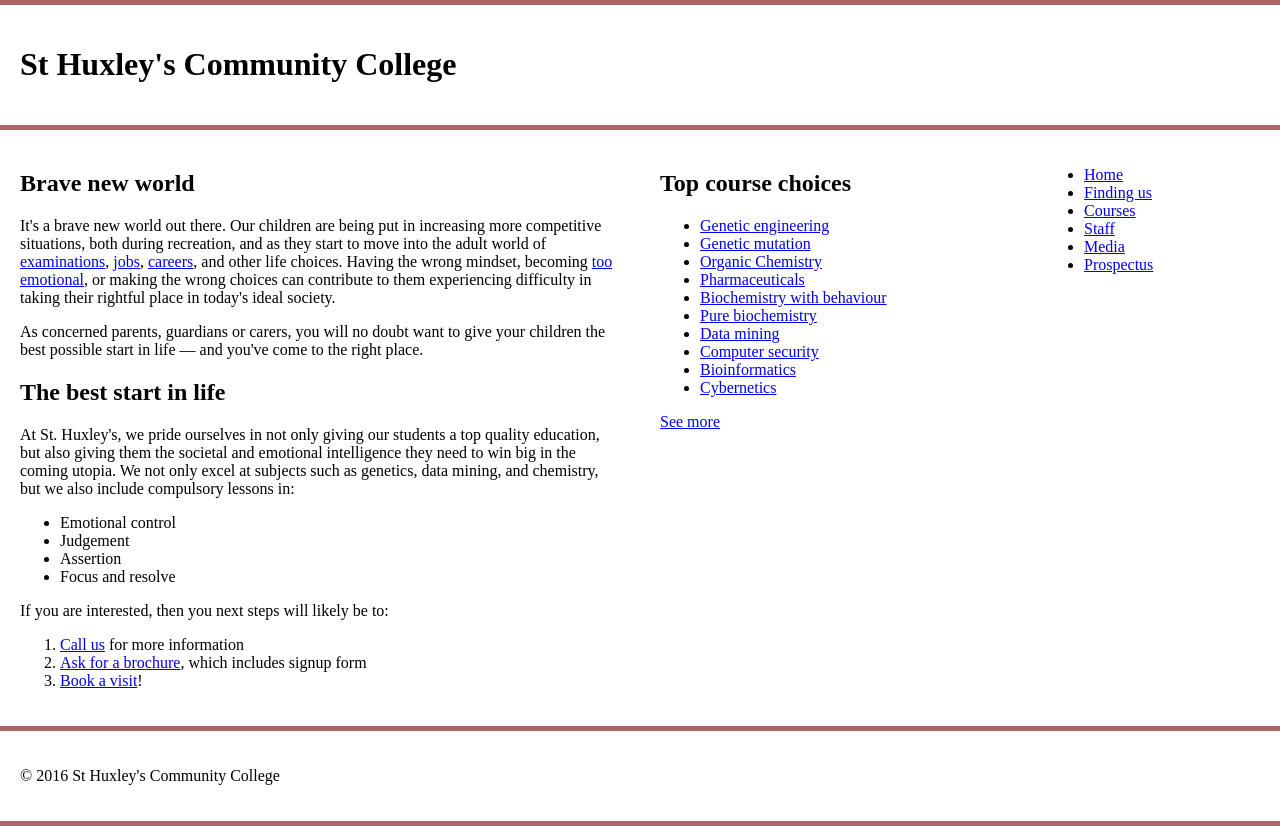
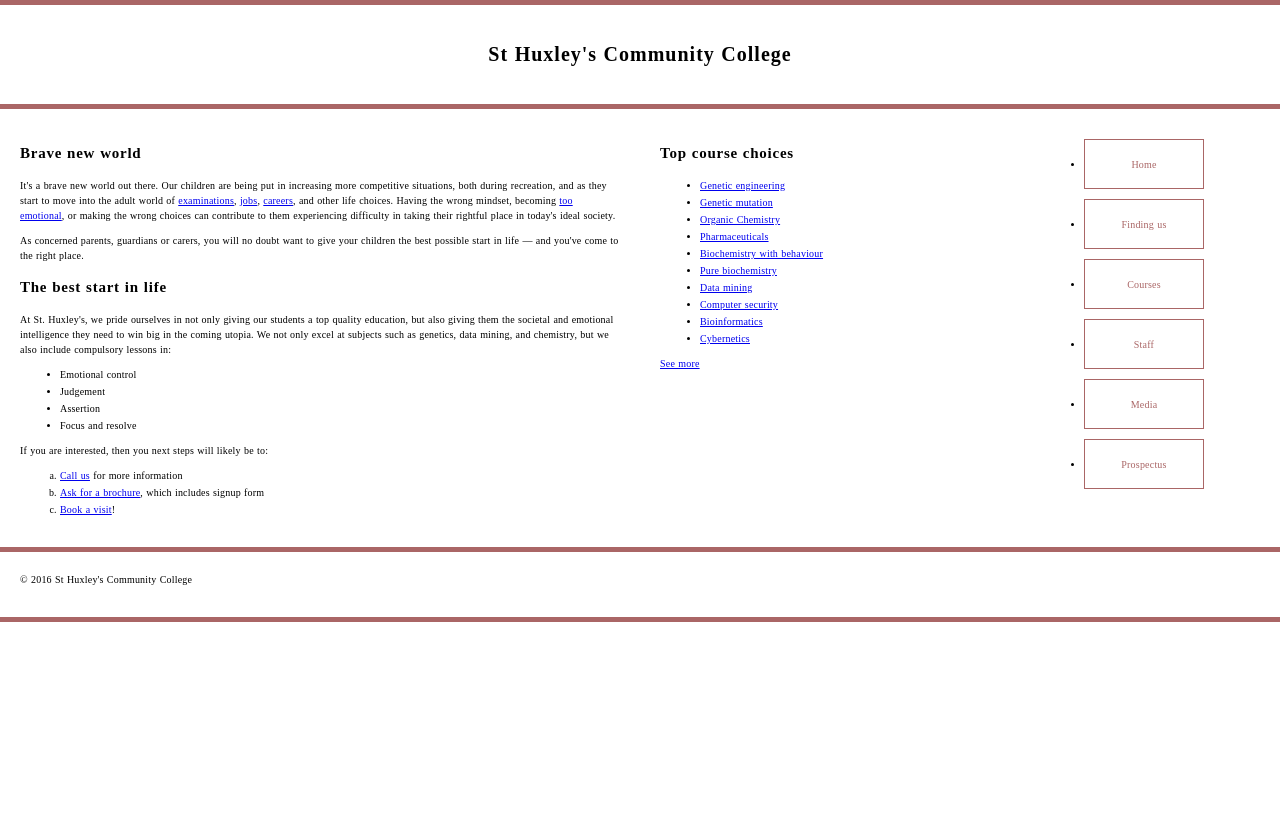
Before and after one commit to PratigMgr/pratigMgr.github.io, a PHP site: the page made by Lab 3/Part 3/index.html in a window 1280 px wide. After the commit the page ends 622 px from the top, so only its background shows below. Run offline with PHP 8.4, Linux system fonts and the light colour scheme.

Commit message:
Update style.css file Lab 3 Part 3
Include and update selector like html, @font-face, h1, h2, a:hover, a:focus, link a::after,  p, ol, ul.design, ul.buttons and many other to create the webpage according to instruction.

```diff
--- a/Lab 3/Part 3/css/style.css
+++ b/Lab 3/Part 3/css/style.css
@@ -4,10 +4,17 @@
   box-sizing: border-box;
 }
 
+html{
+  font-size: 10px;
+}
 body {
   margin: 0 auto;
   min-width: 1000px;
   max-width: 1400px;
+  font-family: "SlabRegular";
+  line-height: 1.6;
+  letter-spacing: 0.02em;
+  word-spacing: 0.05em;
 }
 
 /* Layout */
@@ -25,6 +32,9 @@ aside {
 nav {
   float: left;
   width: 20%;
+  background-color: solid #a66;
+  border: 5px solid solid #a66;
+  padding: 25px 20px;
 }
 
 footer {
@@ -42,4 +52,94 @@ header, footer {
   border-bottom: 5px solid #a66;
 }
 
+@font-face {
+  font-family: "Sanseriffic";
+  src: url("C:/Users/grize/OneDrive/Documents/GitHub/PratigMgr.github.io/Lab 3/Part 3/font/Sanseriffic.otf");
+  font-weight: bolder;
+}
+
+@font-face {
+  font-family: "SlabRegular";
+    src: url("C:/Users/grize/OneDrive/Documents/GitHub/pratigMgr.github.io/Lab 3/Part 3/font/TypoSlabserif-Light.ttf");
+    font-weight: bolder;
+  }
+h1 {
+   font-family: "Sanseriffic";
+    text-align: center;
+    letter-spacing: 0.05em;
+}
+
+h2 {
+   font-family: "Sanseriffic";
+    letter-spacing: 0.05em;
+}
+
+a:hover {
+  text-decoration: none;
+  color: #6f4e37;
+}
+
+a:focus {
+  outline: none;
+}
+
+.link a::after {
+  content: "";
+  display: inline-block;
+  width: 8px;
+  height: 8px;
+  background-image: url('C:/Users/grize/OneDrive/Documents/GitHub/pratigMgr.github.io/Lab 3/Part 3/image/external-link-52.png');
+  background-repeat: no-repeat;
+  background-size: contain;
+  margin-left: 4px;
+  vertical-align: middle;
+}
+
+p{
+  margin: 0 0 1em 0;
+  line-height: 1.5;
+}
+ol {
+  list-style: lower-alpha;
+}
+
+ul.design {
+  list-style: square;
+}
+ul.buttons {
+  list-style: none;
+}
+
+li {
+  padding-left: 0em;
+  line-height: 1.5;
+  margin-bottom: 0.2em;
+}
+
+.indent {
+  text-indent: 20px
+}
+
+nav a {
+  padding: 10px;
+  background-color: #fff;
+  border: solid #a66;
+  border-width: 1px;
+  display: block;
+  width: 120px;
+  height: 50px;
+  margin: 10px 0;
+  box-sizing: border-box;
+  text-align: center;
+  line-height: 30px;
+  text-decoration: none;
+  color: #a66;
+}
+nav a:hover {
+  text-decoration: #a66;
+  background-color: #a66;
+}
+
+
+
 /* WRITE YOUR CODE BELOW HERE */
```
